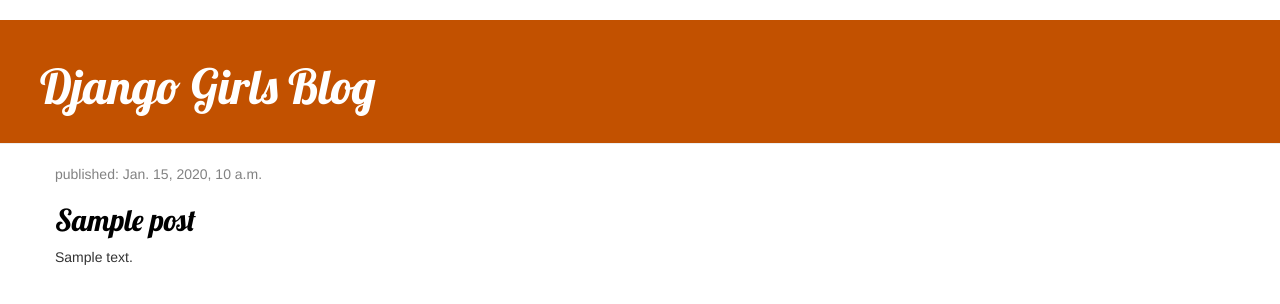
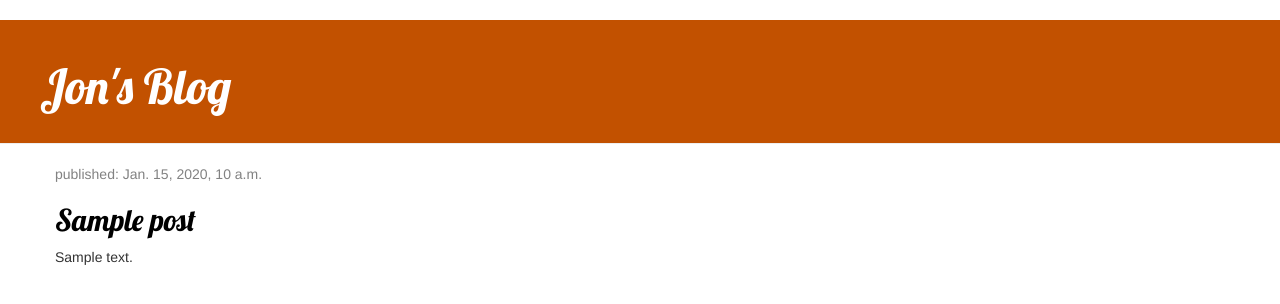
Before and after one commit to aardvarkjon/my-first-blog, a Django app: template blog/templates/blog/post_list.html in a window 1280 px wide. Shown: the top 304 px of the page. Run offline with Django 3.2, Linux system fonts and the light colour scheme; the template is opened without the code that fills it: most values are stand-ins (such as "Sample title", 1, 10 or a date in 2020); some libraries are stand-ins or nearby versions.

Commit message:
new html change

```diff
--- a/blog/templates/blog/base.html
+++ b/blog/templates/blog/base.html
@@ -12,7 +12,7 @@
 </head>
 <body>
     <div class="page-header">
-        <h1><a href="/">Django Girls Blog</a></h1>
+        <h1><a href="/">Jon's Blog</a></h1>
     </div>
     <div class="content container">
         <div class="row">
```
